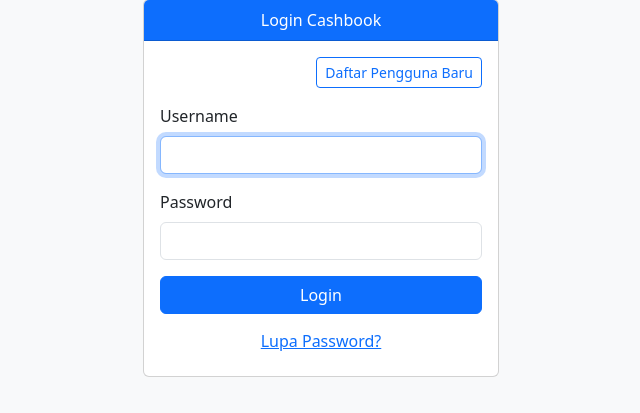
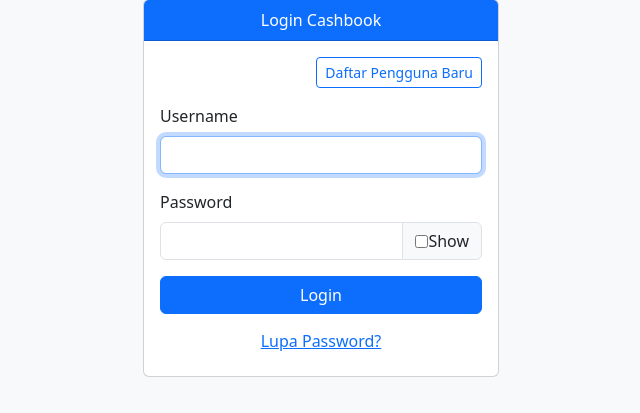
Before and after one commit to fekido-624/CashBook_byFekido, a Flask app: page / in a window 1280 px wide. Shown: the part 49-462 px from the top of the page, without its empty margins (319-959 px from the left). Run offline with Flask 3, Linux system fonts and the light colour scheme.

Commit message:
Implement show/hide password functionality
Added a checkbox to show/hide password fields in login and registration forms.

```diff
--- a/templates/login.html
+++ b/templates/login.html
@@ -33,7 +33,12 @@
         </div>
         <div class="mb-3">
             <label class="form-label">Password</label>
-            <input type="password" name="password" class="form-control" required>
+            <div class="input-group">
+                <input type="password" name="password" id="login_password" class="form-control" required>
+                <span class="input-group-text">
+                    <input type="checkbox" id="show_login_password" onclick="togglePassword('login_password', this)"> Show
+                </span>
+            </div>
         </div>
         <button type="submit" class="btn btn-primary w-100">Login</button>
     </form>
@@ -60,7 +65,12 @@
                                                             </div>
                                                             <div class="mb-3">
                                                                 <label for="daftar_password" class="form-label">Password</label>
-                                                                <input type="password" class="form-control" id="daftar_password" name="password" required>
+                                                                <div class="input-group">
+                                                                    <input type="password" class="form-control" id="daftar_password" name="password" required>
+                                                                    <span class="input-group-text">
+                                                                        <input type="checkbox" id="show_daftar_password" onclick="togglePassword('daftar_password', this)"> Show
+                                                                    </span>
+                                                                </div>
                                                             </div>
                                                             <div class="mb-3">
                                                                 <label for="daftar_phone" class="form-label">No. Telefon</label>
@@ -81,5 +91,15 @@
     </div>
 </div>
 <script src="https://cdn.jsdelivr.net/npm/bootstrap@5.3.0/dist/js/bootstrap.bundle.min.js"></script>
+<script>
+function togglePassword(inputId, cb) {
+    var input = document.getElementById(inputId);
+    if (cb.checked) {
+        input.type = 'text';
+    } else {
+        input.type = 'password';
+    }
+}
+</script>
 </body>
 </html>
```
